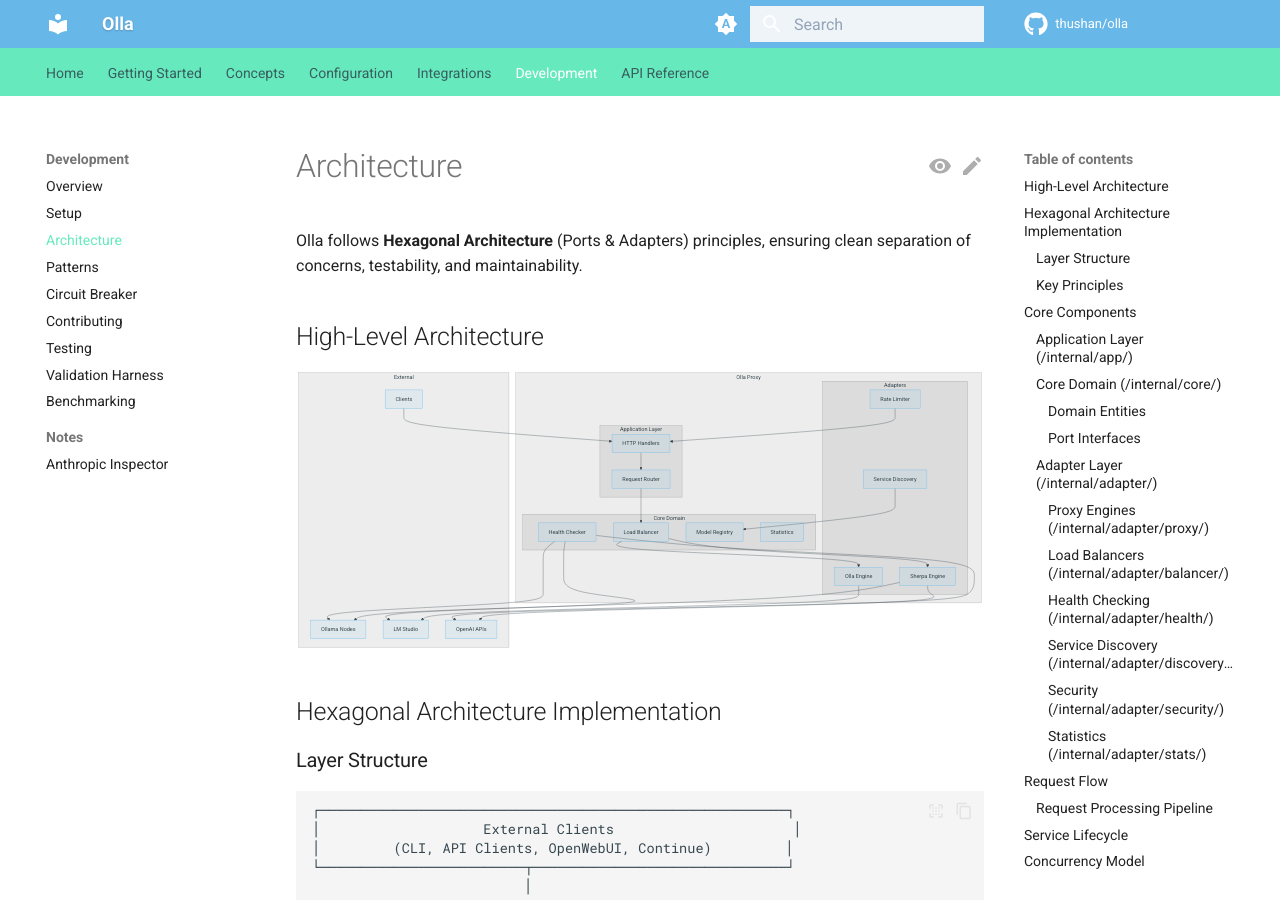
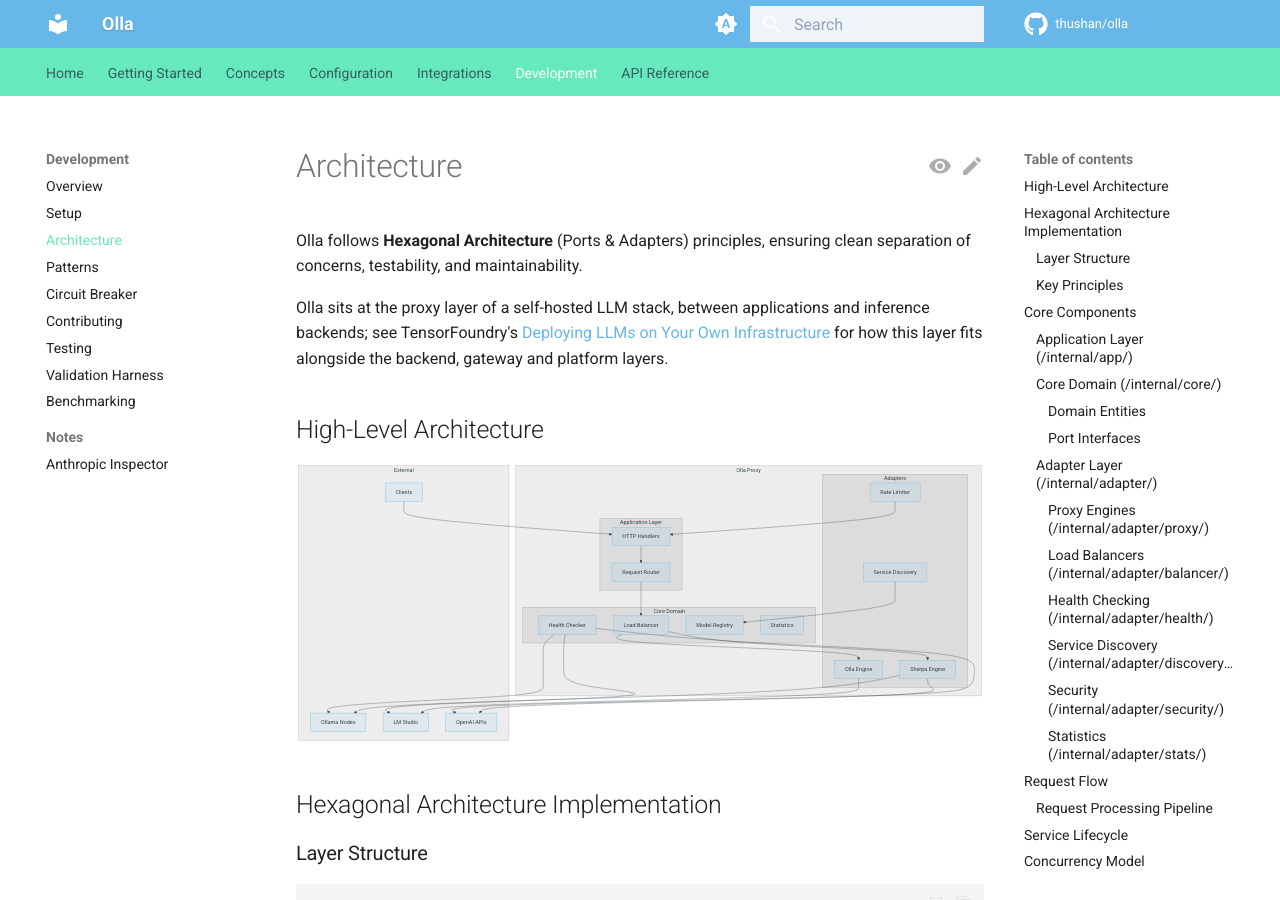
Before and after one commit to leo-3889/olla, an MkDocs documentation site: the page built from docs/content/development/architecture.md, in a window 1280 px wide and 900 px high. Built offline with MkDocs 1.6.1 and Material for MkDocs 9.7.7, drawn with Linux system fonts in a browser that asks for light colours; comment, search, counter and statistics services are not loaded; some of the changed text lies outside the part shown.

Commit message:
docs: link TensorFoundry benchmarks and stack article from development docs

```diff
--- a/docs/content/development/architecture.md
+++ b/docs/content/development/architecture.md
@@ -7,6 +7,8 @@
 # Architecture
 
 Olla follows **Hexagonal Architecture** (Ports & Adapters) principles, ensuring clean separation of concerns, testability, and maintainability.
+
+Olla sits at the proxy layer of a self-hosted LLM stack, between applications and inference backends; see TensorFoundry's [Deploying LLMs on Your Own Infrastructure](https://tensorfoundry.io/blog/deploying-llms-on-your-own-infrastructure) for how this layer fits alongside the backend, gateway and platform layers.
 
 ## High-Level Architecture
 
@@ -553,3 +555,7 @@
 - See [Circuit Breaker](circuit-breaker.md) for resilience patterns
 - Check [Testing Guide](testing.md) for testing strategies
 - Explore [Benchmarking](benchmarking.md) for performance testing
+
+## Further Reading
+
+- TensorFoundry's [Deploying LLMs on Your Own Infrastructure](https://tensorfoundry.io/blog/deploying-llms-on-your-own-infrastructure) - the four-layer stack Olla's proxy layer fits into
```
Also changed, not shown: docs/content/development/benchmarking.md (+5 -0 lines).
